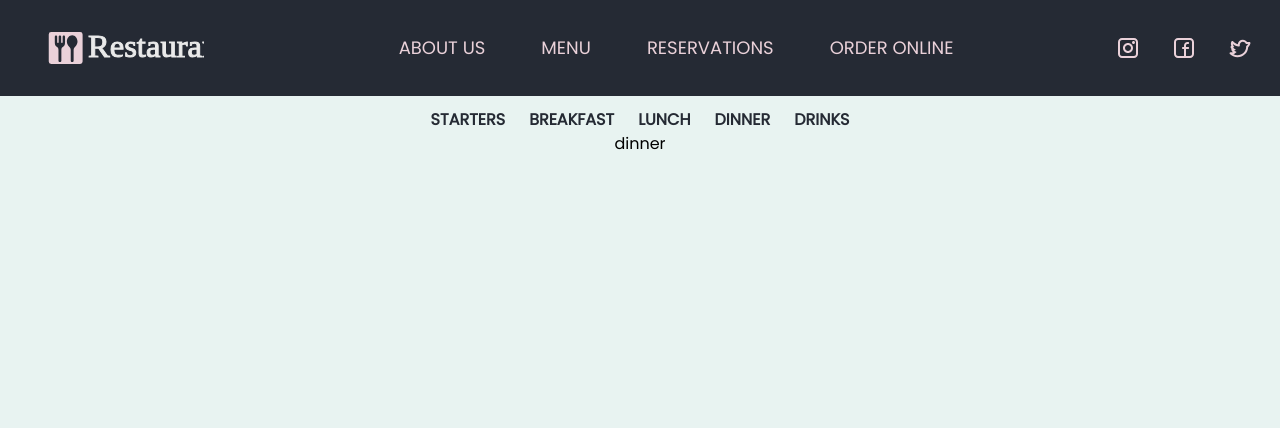
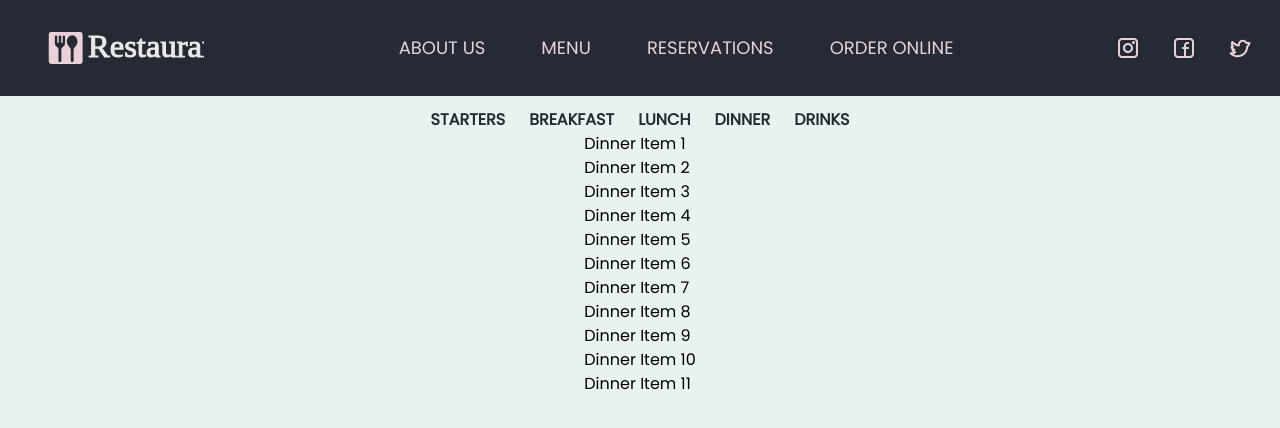
Before and after one commit to THallerJ/restaurant-next, a Next.js app: page /order/dinner in a window 1280 px wide. Shown: the top 428 px of the page. Built offline with nearby package versions, Linux system fonts and the light colour scheme.

Commit message:
added MenuList

```diff
--- a/src/app/order/breakfast/page.tsx
+++ b/src/app/order/breakfast/page.tsx
@@ -1,7 +1,12 @@
-import React from "react";
+import { breakfastItems } from "@/constants";
+import MenuList from "../components/MenuList";
 
 const page = () => {
-  return <div>breakfast</div>;
+  return (
+    <div>
+      <MenuList items={breakfastItems} />
+    </div>
+  );
 };
 
 export default page;
--- /dev/null
+++ b/src/app/order/components/MenuItem.tsx
@@ -0,0 +1,8 @@
+import React from "react";
+import { menuItem } from "@/types";
+
+const MenuItem = ({ item }: { item: menuItem }) => {
+  return <div>{item.name}</div>;
+};
+
+export default MenuItem;
--- /dev/null
+++ b/src/app/order/components/MenuList.tsx
@@ -0,0 +1,14 @@
+import { menuItem } from "@/types";
+import MenuItem from "./MenuItem";
+
+const MenuList = ({ items }: { items: menuItem[] }) => {
+  return (
+    <>
+      {items.map((item, i) => (
+        <MenuItem item={item} key={item.name + i} />
+      ))}
+    </>
+  );
+};
+
+export default MenuList;
--- a/src/app/order/dinner/page.tsx
+++ b/src/app/order/dinner/page.tsx
@@ -1,7 +1,12 @@
-import React from "react";
+import { dinnerItems } from "@/constants";
+import MenuList from "../components/MenuList";
 
 const page = () => {
-  return <div>dinner</div>;
+  return (
+    <div>
+      <MenuList items={dinnerItems} />
+    </div>
+  );
 };
 
 export default page;
--- a/src/app/order/drinks/page.tsx
+++ b/src/app/order/drinks/page.tsx
@@ -1,7 +1,12 @@
-import React from "react";
+import { drinkItems } from "@/constants";
+import MenuList from "../components/MenuList";
 
 const page = () => {
-  return <div>drinks</div>;
+  return (
+    <div>
+      <MenuList items={drinkItems} />
+    </div>
+  );
 };
 
 export default page;
--- a/src/app/order/lunch/page.tsx
+++ b/src/app/order/lunch/page.tsx
@@ -1,7 +1,14 @@
 import React from "react";
+import { lunchItems } from "@/constants";
+import MenuItem from "../components/MenuItem";
+import MenuList from "../components/MenuList";
 
 const page = () => {
-  return <div>lunch</div>;
+  return (
+    <div>
+      <MenuList items={lunchItems} />
+    </div>
+  );
 };
 
 export default page;
--- a/src/app/order/starters/page.tsx
+++ b/src/app/order/starters/page.tsx
@@ -1,7 +1,12 @@
-import React from "react";
+import { starterItems } from "@/constants";
+import MenuList from "../components/MenuList";
 
 const page = () => {
-  return <div>starters</div>;
+  return (
+    <div>
+      <MenuList items={starterItems} />
+    </div>
+  );
 };
 
 export default page;
```
